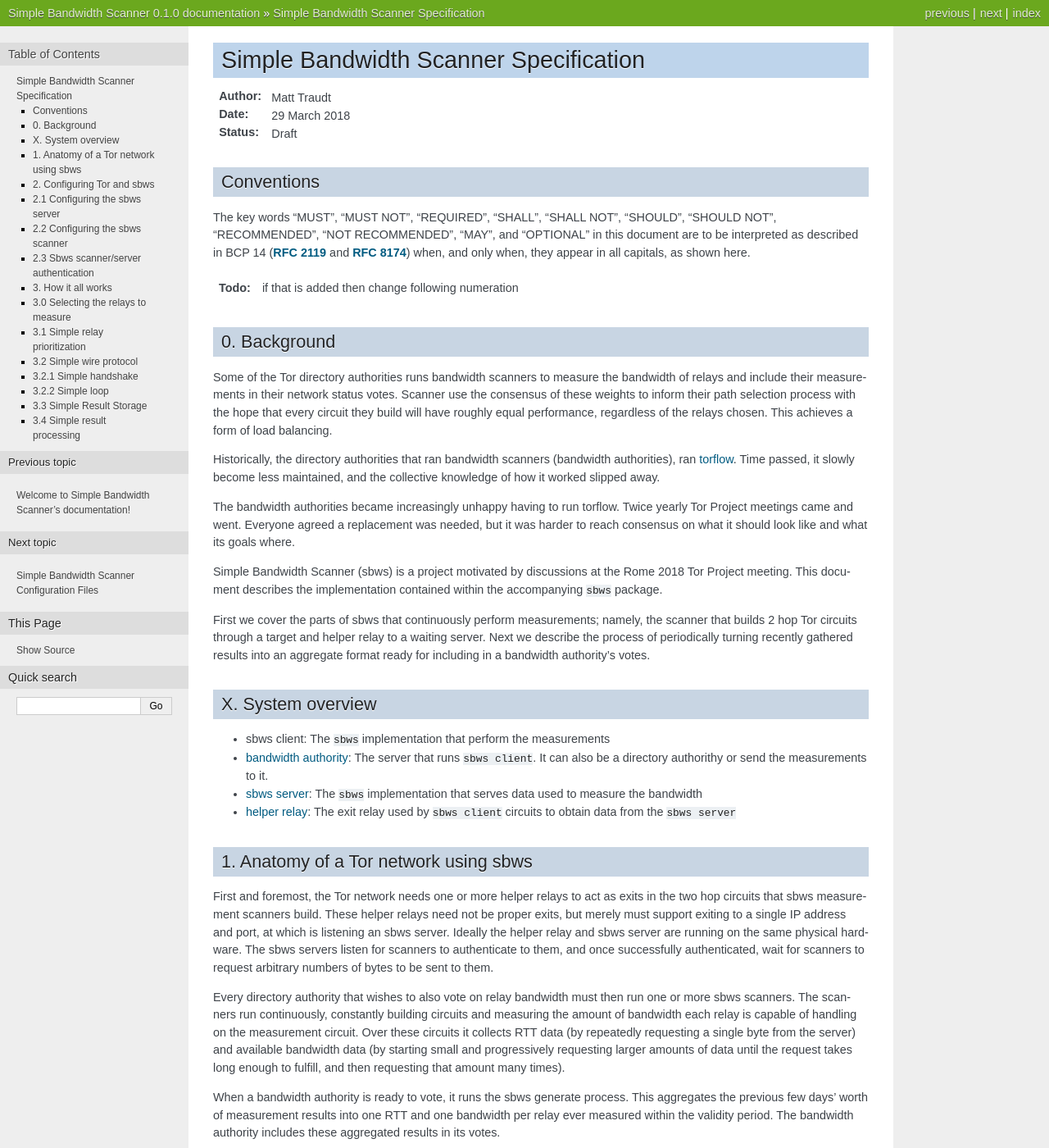
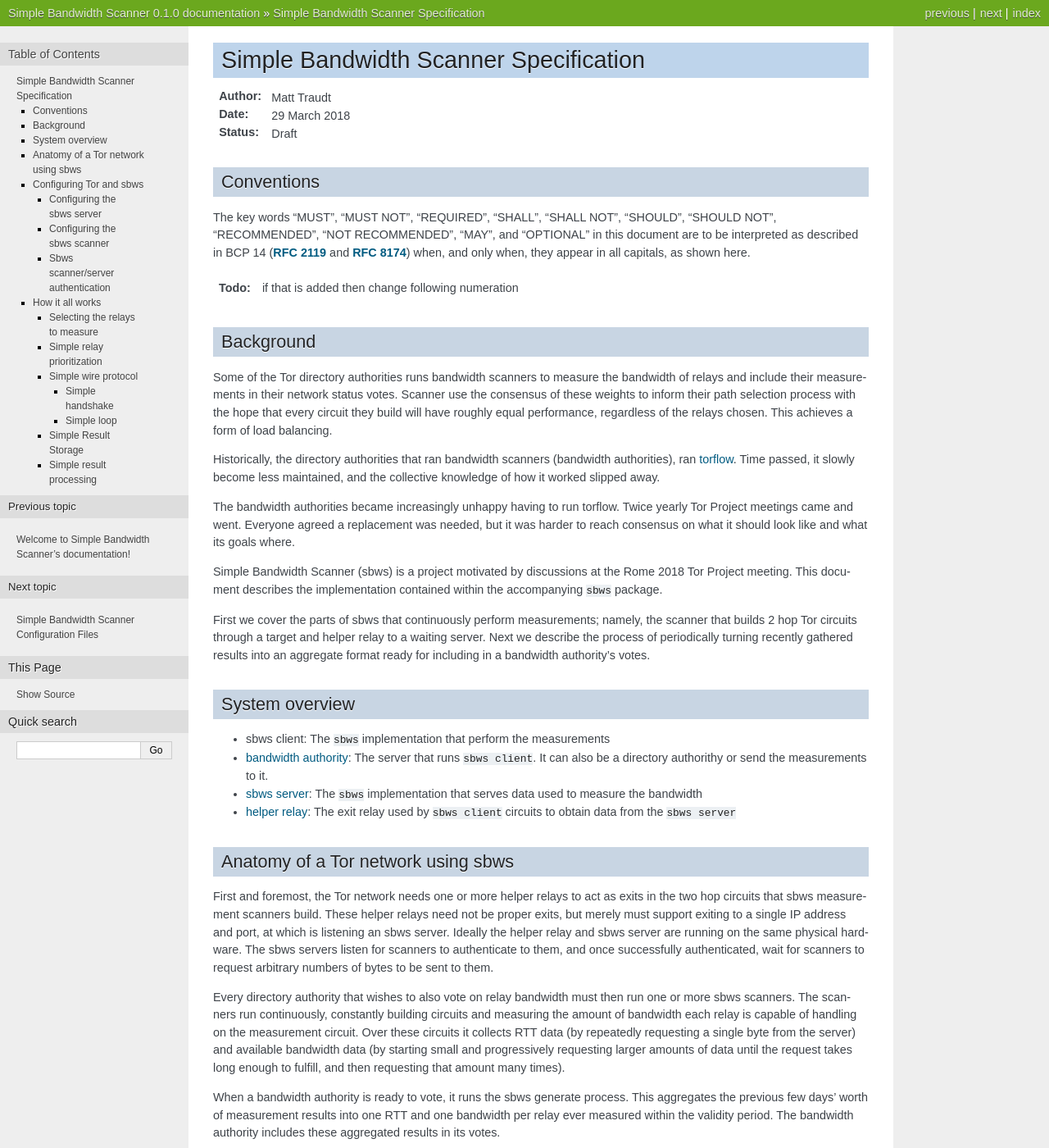
Before and after one commit to torproject/sbws, a Sphinx documentation site: the page built from docs/source/specification.rst, in a window 1280 px wide and 1400 px high. Shown: the whole window at 82% size. Built offline with Sphinx 7.4.7, drawn with Linux system fonts in a browser that asks for light colours; some of the changed text lies outside the part shown.

Commit message:
Adjust headers in spec, and remove leading section numbers

```diff
--- a/docs/source/specification.rst
+++ b/docs/source/specification.rst
@@ -16,8 +16,8 @@
 
 .. todo:: if that is added then change following numeration
 
-0. Background
--------------
+Background
+----------
 
 Some of the Tor directory authorities runs bandwidth scanners to measure the
 bandwidth of relays and include their measurements in their network status
@@ -47,8 +47,8 @@
 recently gathered results into an aggregate format ready for including in a
 bandwidth authority's votes.
 
-X. System overview
--------------------
+System overview
+---------------
 
 - :term:`sbws client`:
   The ``sbws`` implementation that perform the measurements
@@ -60,8 +60,8 @@
 - :term:`helper relay`:
   The exit relay used by ``sbws client`` circuits to obtain data from the ``sbws server``
 
-1. Anatomy of a Tor network using sbws
---------------------------------------
+Anatomy of a Tor network using sbws
+-----------------------------------
 
 First and foremost, the Tor network needs one or more helper relays to act as
 exits in the two hop circuits that sbws measurement scanners build. These helper
@@ -86,8 +86,8 @@
 RTT and one bandwidth per relay ever measured within the validity period. The
 bandwidth authority includes these aggregated results in its votes.
 
-2. Configuring Tor and sbws
----------------------------
+Configuring Tor and sbws
+------------------------
 
 .. note:: i'd move all section 2 to :doc:`DEPLOY` and :doc:`config`
 
@@ -98,8 +98,8 @@
 Sbws uses Stem_ to communicate with Tor over its ControlPort and PySocks_ to proxy
 traffic over Tor's SocksPort.
 
-2.1 Configuring the sbws server
--------------------------------
+Configuring the sbws server
+~~~~~~~~~~~~~~~~~~~~~~~~~~~
 
 For an sbws server, its helper relay must have a few exit options set.
 
@@ -117,8 +117,8 @@
 allows exiting to the local machine on a single port and rejects all other exit
 traffic. *The relay will not get the exit flag.*
 
-2.2 Configuring the sbws scanner
--------------------------------
+Configuring the sbws scanner
+~~~~~~~~~~~~~~~~~~~~~~~~~~~~
 
 For an sbws scanner, its Tor scanner configuration is even simpler. In addition
 to making sure it has a SocksPort, ControlPort, and some form of ControlPort
@@ -141,8 +141,8 @@
 The former simply to cut down on the number of unused circuits and the latter
 so that the scanner can attach streams to circuits manually.
 
-2.3 Sbws scanner/server authentication
--------------------------------------
+Sbws scanner/server authentication
+~~~~~~~~~~~~~~~~~~~~~~~~~~~~~~~~~~
 
 **XXX This will be changed very soon to be more user friendly, but the idea is
 the same.**
@@ -155,19 +155,19 @@
 character passwords. When a scanner connects, it must provide one of the 64
 character passwords in the server's ``passwords.txt``.
 
-3. How it all works
--------------------
+How it all works
+----------------
 
 We now describe various core parts of sbws.
 
-3.0 Selecting the relays to measure
-------------------------------------
+Selecting the relays to measure
+~~~~~~~~~~~~~~~~~~~~~~~~~~~~~~~
 
 .. todo:: explain here how relays are selected (random),
 apart of the prioritization below
 
-3.1 Simple relay prioritization
--------------------------------
+Simple relay prioritization
+~~~~~~~~~~~~~~~~~~~~~~~~~~~
 
 This may be the most complex part of sbws.
 
@@ -213,14 +213,14 @@
 for that relay, and therefore the priority *better* so it can be measured again
 sooner.
 
-3.2 Simple wire protocol
-------------------------
+Simple wire protocol
+~~~~~~~~~~~~~~~~~~~~
 
 In this subsection, the scanner/server communication that takes place after a
 Tor circuit is built and a TCP connection created in it is described.
 
-3.2.1 Simple handshake
-----------------------
+Simple handshake
+''''''''''''''''
 
 After initiating a TCP connection over Tor to the server, the sbws scanner sends
 4 magic bytes indicating it intends to speak sbws' protocol. If the first four
@@ -245,8 +245,8 @@
 Once the scanner receives the success code, the handshake is complete and the
 simple loop may begin.
 
-3.2.2 Simple loop
------------------
+Simple loop
+'''''''''''
 
 To begin the loop, the sbws scanner decides how many bytes it would like to
 download from the server. To inform the server, it encodes an integer as text
@@ -264,8 +264,8 @@
 connection if it does not wish to make any more requests. Otherwise, the simple
 loop starts over.
 
-3.3 Simple Result Storage
--------------------------
+Simple Result Storage
+~~~~~~~~~~~~~~~~~~~~~
 
 Internally, sbws has a hierarchy of ``Result`` classes for easy managing of
 different types of result (success, error-because-of-circuit-error,
@@ -360,8 +360,8 @@
     }
 
 
-3.4 Simple result processing
-----------------------------
+Simple result processing
+~~~~~~~~~~~~~~~~~~~~~~~~
 
 .. note:: "Periodically": how much time should that be?
 
```
